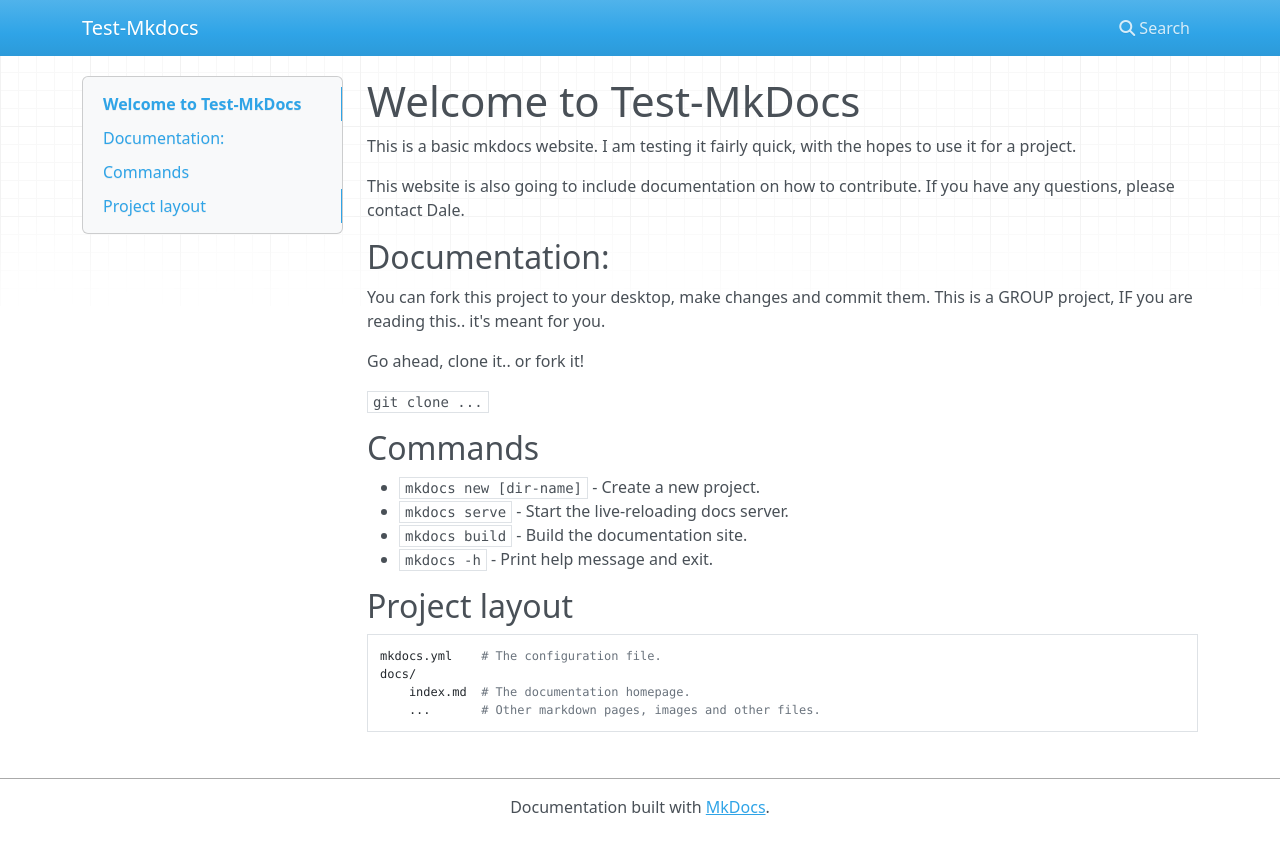
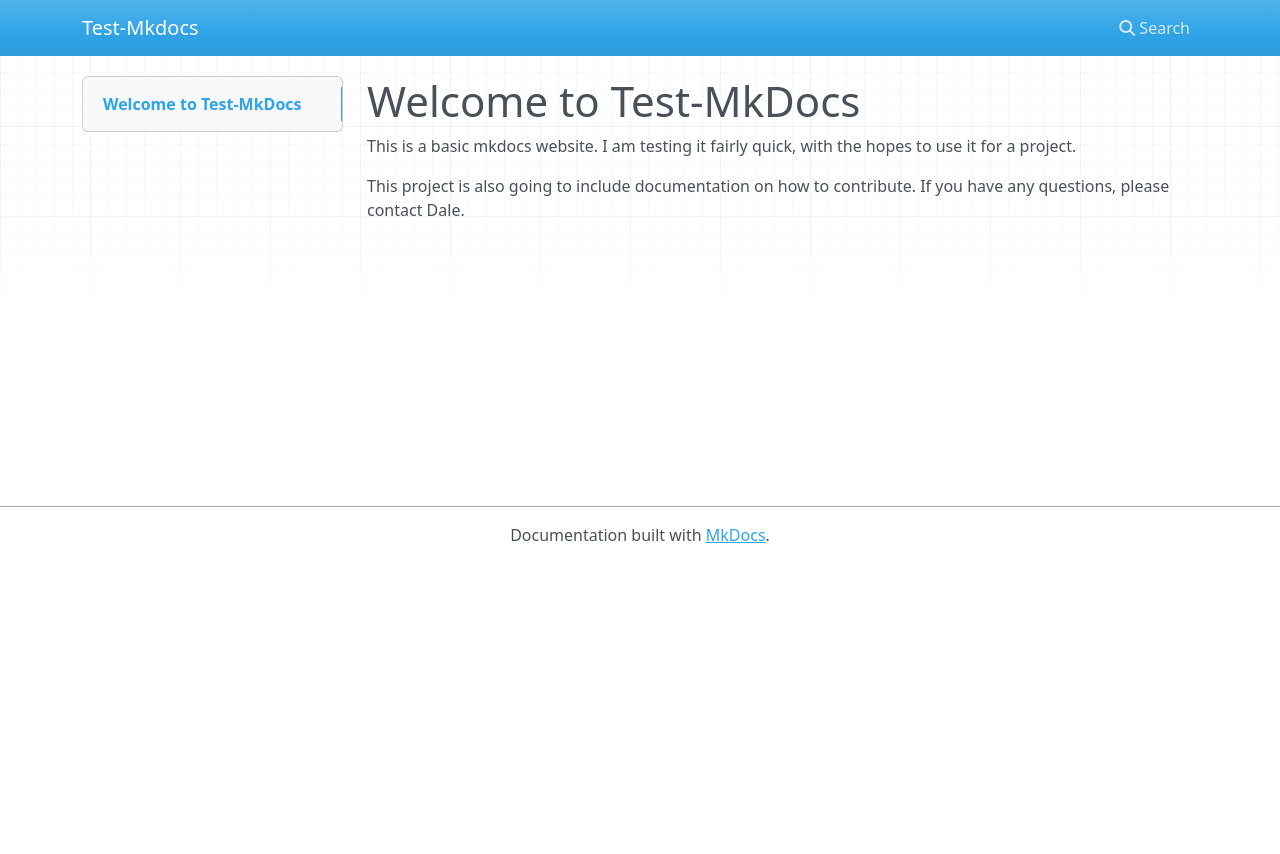
Before and after one commit to dalenoe/test-mkdocs, an MkDocs documentation site: the page built from docs/index.md, in a window 1280 px wide. Shown: the top 854 px of the page. Built offline with MkDocs 1.6.1, drawn with Linux system fonts in a browser that asks for light colours; nearby versions of some CDN libraries.

Commit message:
third commit, will it git published.. hehe

```diff
--- a/docs/index.md
+++ b/docs/index.md
@@ -2,29 +2,5 @@
 
 This is a basic mkdocs website. I am testing it fairly quick, with the hopes to use it for a project.
 
-This website is also going to include documentation on how to contribute. If you have any questions,
+This project is also going to include documentation on how to contribute. If you have any questions,
 please contact Dale.
-
-## Documentation:
-
-You can fork this project to your desktop, make changes and commit them. This is a GROUP project, IF
-you are reading this.. it's meant for you.
-
-Go ahead, clone it.. or fork it!
-
-`git clone ...`
-
-
-## Commands
-
-* `mkdocs new [dir-name]` - Create a new project.
-* `mkdocs serve` - Start the live-reloading docs server.
-* `mkdocs build` - Build the documentation site.
-* `mkdocs -h` - Print help message and exit.
-
-## Project layout
-
-    mkdocs.yml    # The configuration file.
-    docs/
-        index.md  # The documentation homepage.
-        ...       # Other markdown pages, images and other files.
```
Also changed, not shown: README.md (+31 -0 lines).
